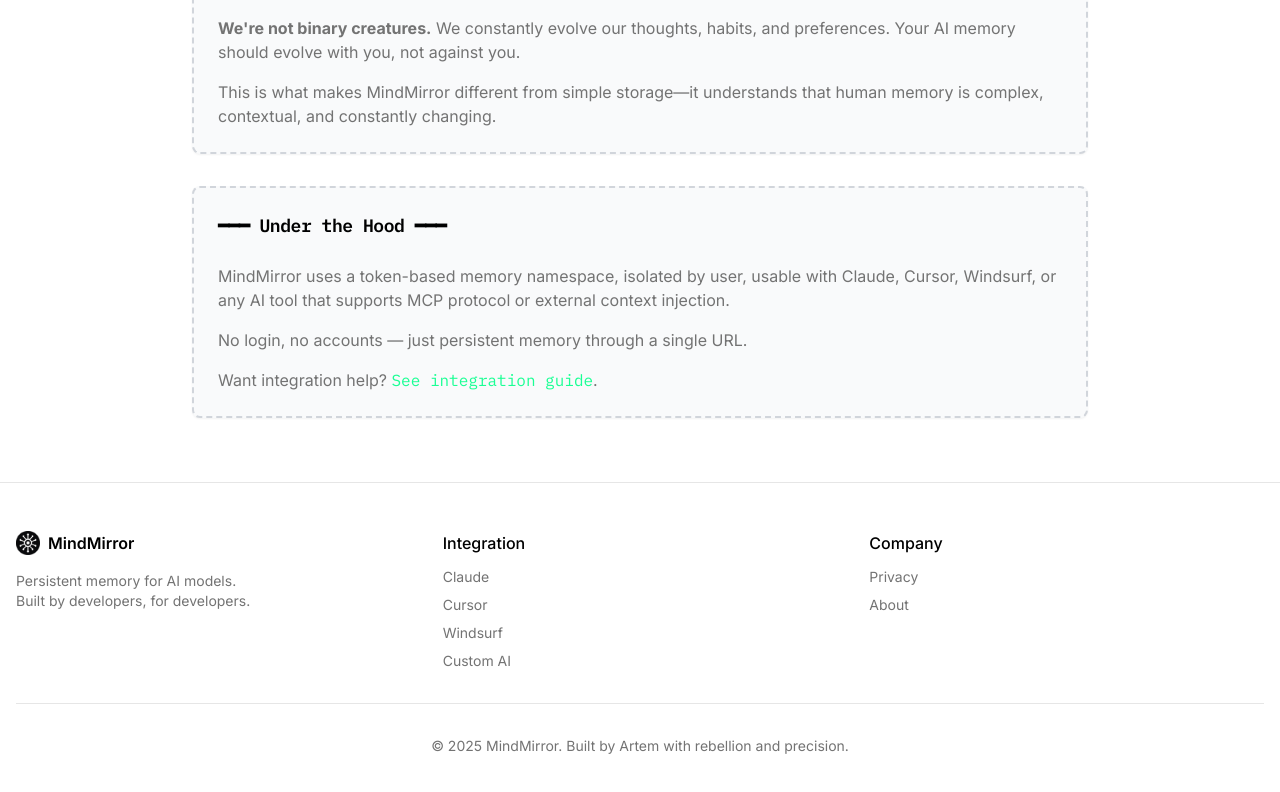
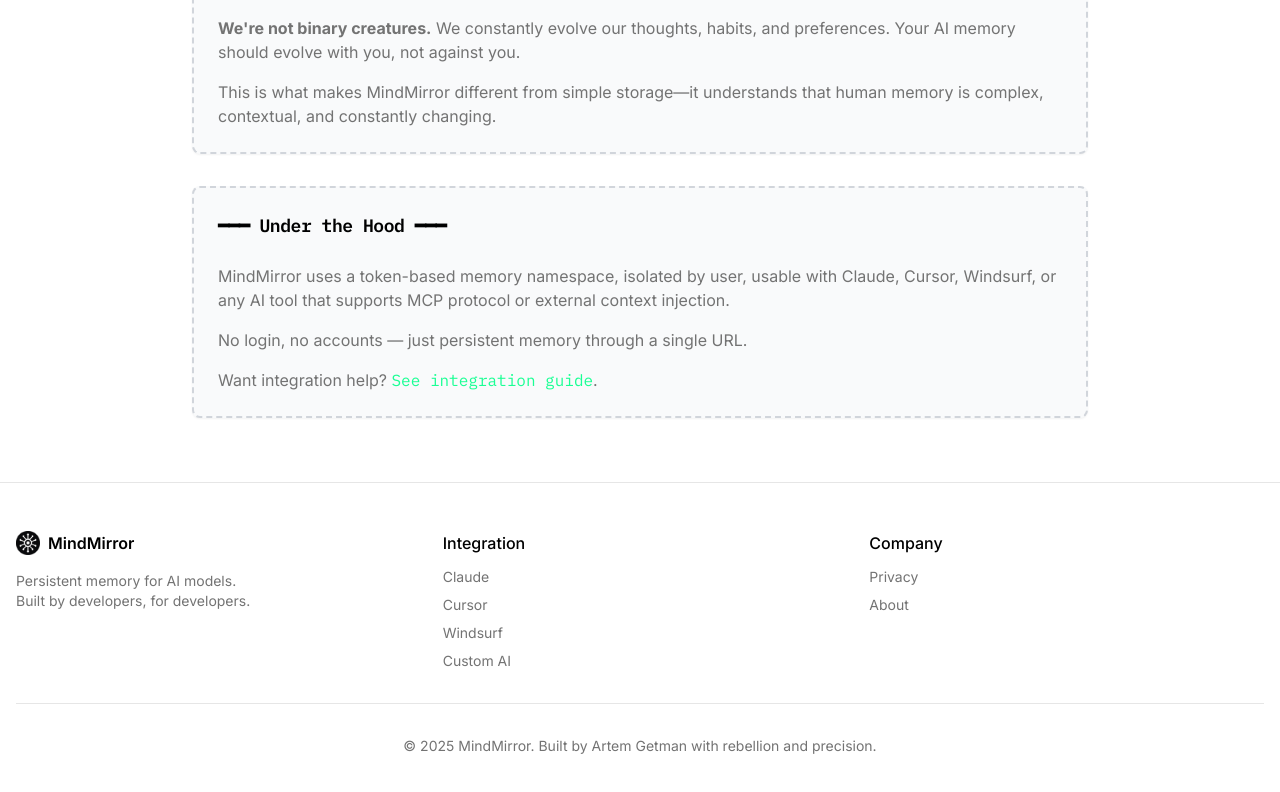
Before and after one commit to artemgetmann/mindmirror, a React (Vite) app in the folder frontend/: page /about in a window 1280 px wide. Shown: the part 2486-3278 px from the top of the page. Built offline with nearby package versions, Linux system fonts and the light colour scheme; no server answers.

Commit message:
Edited Footer slightly

```diff
--- a/frontend/src/components/Footer.tsx
+++ b/frontend/src/components/Footer.tsx
@@ -41,7 +41,7 @@ export const Footer = () => {
         </div>
 
         <div className="border-t mt-8 pt-8 text-center text-sm text-muted-foreground">
-          <p>&copy; 2025 MindMirror. Built by Artem with rebellion and precision.</p>
+          <p>&copy; 2025 MindMirror. Built by Artem Getman with rebellion and precision.</p>
         </div>
       </div>
     </footer>
```
